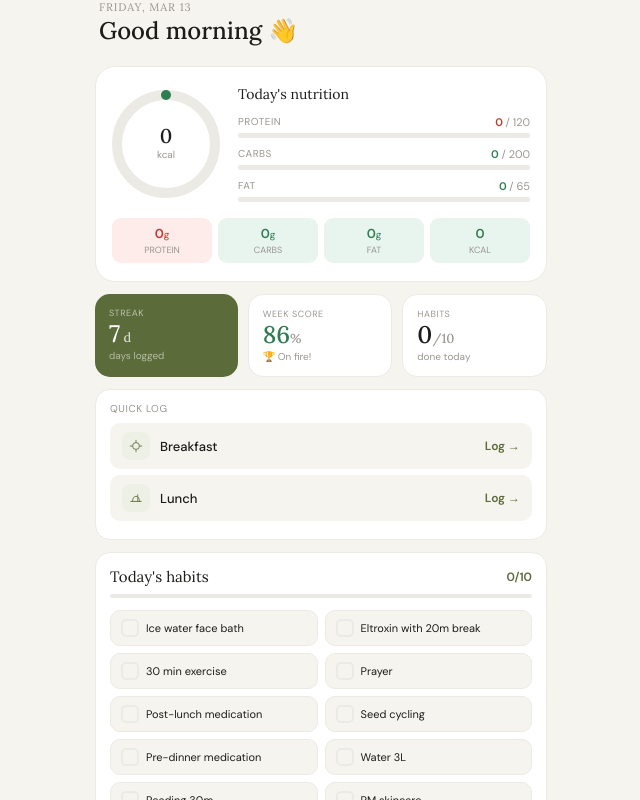
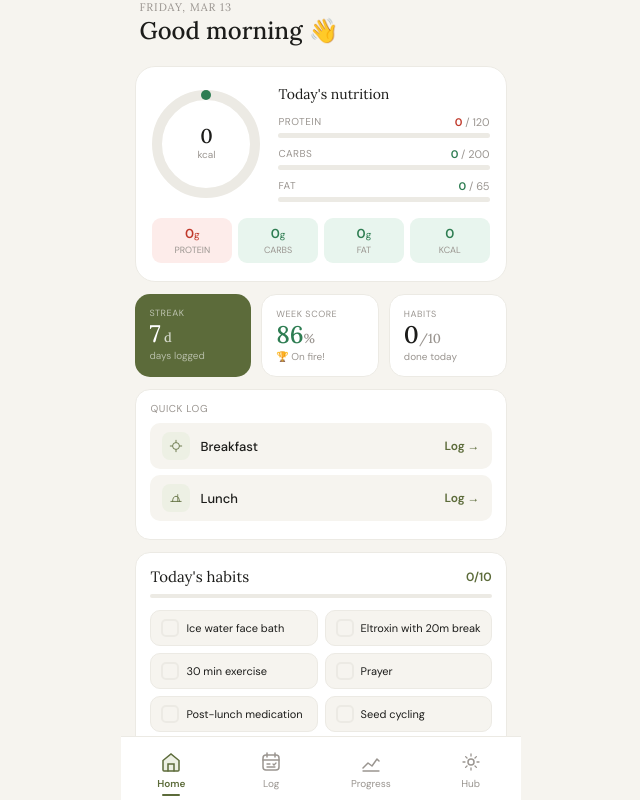
Before and after one commit to jkryptos11/Nutritrack, a React (Vite) app: page / in a window 1280 px wide. Shown: the whole page, without its empty margins (319-959 px from the left). Built offline with nearby package versions, Linux system fonts and the light colour scheme.

Commit message:
fix scroll

```diff
--- a/src/index.css
+++ b/src/index.css
@@ -1,16 +1,17 @@
 *, *::before, *::after { box-sizing: border-box; margin: 0; padding: 0; }
-html, body, #root {
+html, body {
   height: 100%;
   width: 100%;
-  overflow: hidden;
   background: #F6F4EF;
   -webkit-tap-highlight-color: transparent;
   -webkit-font-smoothing: antialiased;
 }
-/* Hide scrollbars on filter strips but keep scrolling */
-::-webkit-scrollbar { display: none; }
+#root {
+  height: 100%;
+  display: flex;
+  flex-direction: column;
+}
+/* Hide scrollbars visually but keep scrolling functional */
+::-webkit-scrollbar { width: 0; height: 0; }
 * { scrollbar-width: none; }
-/* Prevent text selection on buttons */
 button { -webkit-user-select: none; user-select: none; }
-/* Safe area support */
-body { padding-top: env(safe-area-inset-top); padding-bottom: env(safe-area-inset-bottom); }
```
